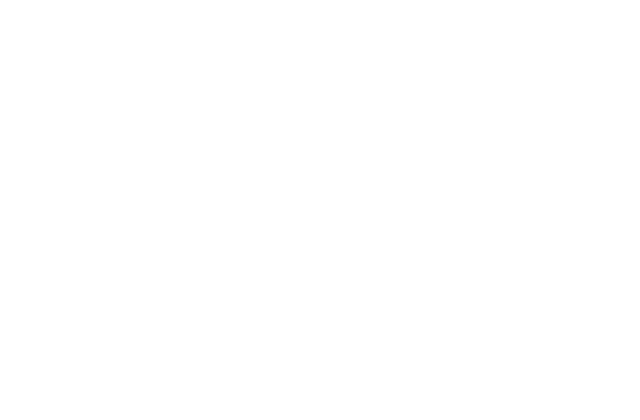
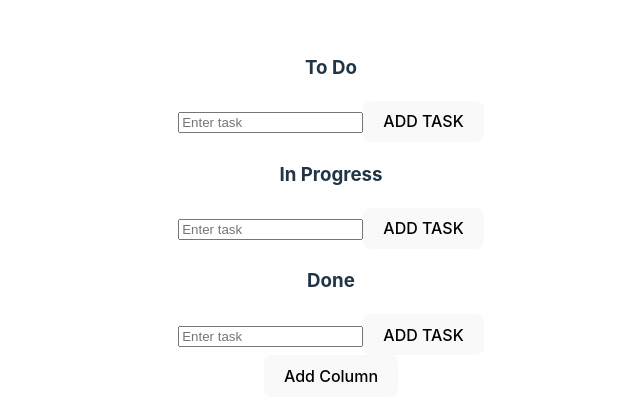
Before and after one commit to Vipullakum007/Customizable-Kanban-Board, a React (Vite) app in the folder kanban board/: page / in a window 1280 px wide. Shown: the part 184-604 px from the top of the page, without its empty margins (309-949 px from the left). Built offline with nearby package versions, Linux system fonts and the light colour scheme.

Commit message:
kanbanColumn component added

```diff
--- a/kanban board/src/App.jsx
+++ b/kanban board/src/App.jsx
@@ -1,5 +1,6 @@
 import { useState } from 'react'
 import './App.css'
+import KanbanColumn from './components/KanbanColumn';
 
 function App() {
   const [columns, setColumns] = useState([
@@ -8,7 +9,7 @@
     { id: 3, name: 'Done', tasks: [] },
   ]);
 
-  const addColumn = (name) => {
+  const addColumn = () => {
     const columnName = prompt('Enter Column Name : ');
     if (columnName) {
       setColumns([...columns, { id: Date.now(), name: columnName, tasks: [] }]);
@@ -31,8 +32,18 @@
 
   }
   return (
-    <>
-    </>
+    <div className='kanban-board'>
+      {columns.map(column => (
+        <KanbanColumn
+          key={column.id}
+          column={column}
+          columns={columns}
+          onTaskMove={handleTaskMove}
+        />
+      ))}
+
+      <button onClick={addColumn}>Add Column</button>
+    </div>
   )
 }
 
--- /dev/null
+++ b/kanban board/src/components/KanbanColumn.jsx
@@ -0,0 +1,42 @@
+import React, { useState } from 'react'
+import Task from './Task';
+
+const KanbanColumn = ({ column, onTaskMove }) => {
+
+    const [taskText, setTaskText] = useState('');
+    const addTask = () => {
+        if (taskText) {
+            column.tasks.push({ id: Date.now(), text: taskText });
+            setTaskText("");
+        }
+        else {
+            alert('Please enter a task');
+        }
+    };
+
+    const handleDrop = (e) => {
+        const taskId = e.dataTransfer.getData("taskId");
+        const fromColumnId = e.dataTransfer.getData("fromColumnId");
+
+        if (fromColumnId !== column.id.toString()) {
+            onTaskMove(Number(taskId), Number(fromColumnId), column.id);
+        }
+    }
+
+    return (
+        <div className='kanban-column' onDragOver={e => e.preventDefault()} onDrop={handleDrop} >
+            <h3>{column.name}</h3>
+            <div className='task-container' >
+                {column.tasks.map((task) => {
+                    <Task key={task.id} task={task} columnId={column.id} />
+                })}
+            </div>
+            <input type="text" value={taskText} onChange={(e) => setTaskText(e.target.value)} placeholder='Enter task' />
+
+            <button onClick={addTask}>ADD TASK</button>
+
+        </div>
+    )
+}
+
+export default KanbanColumn
```
